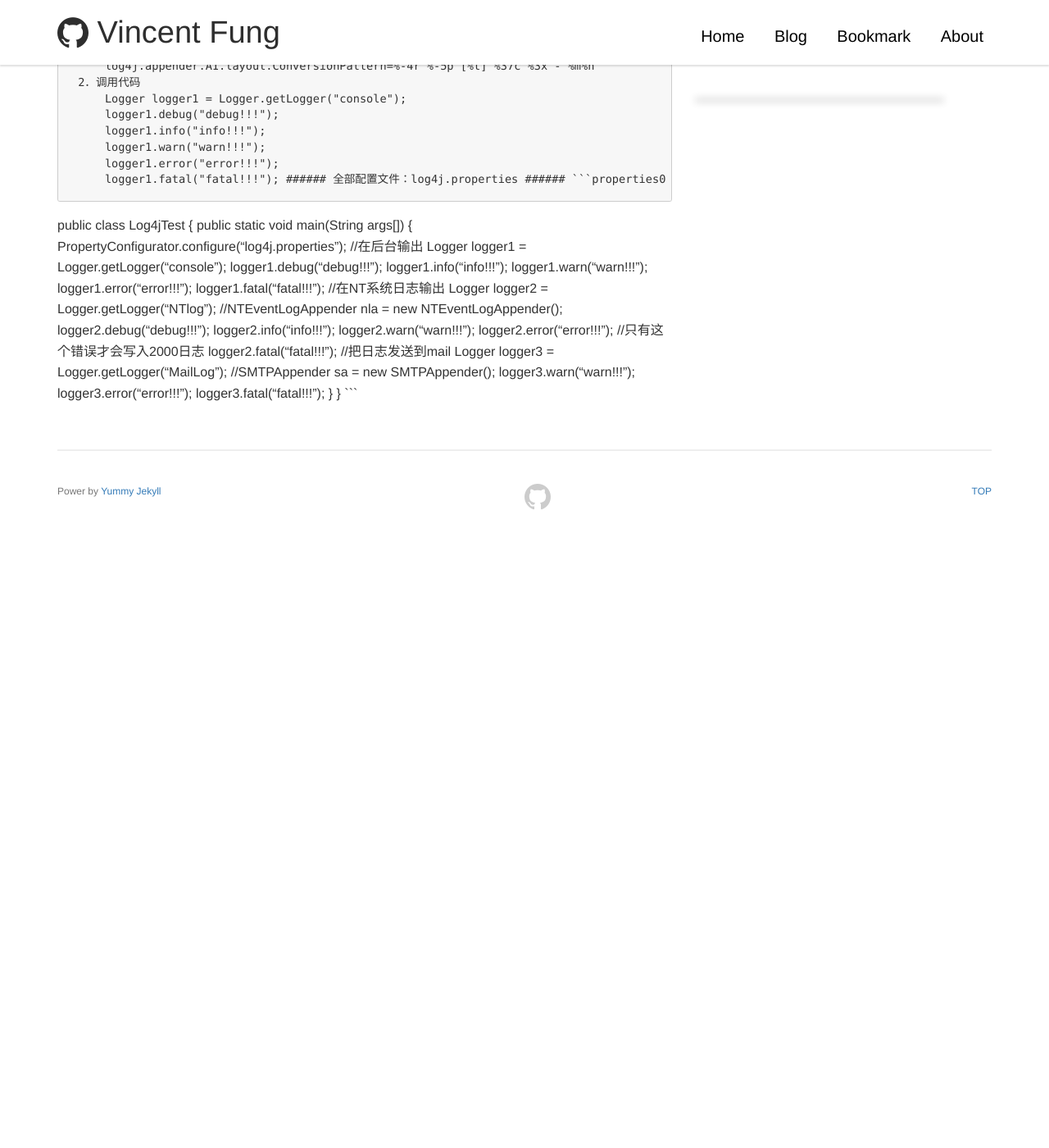
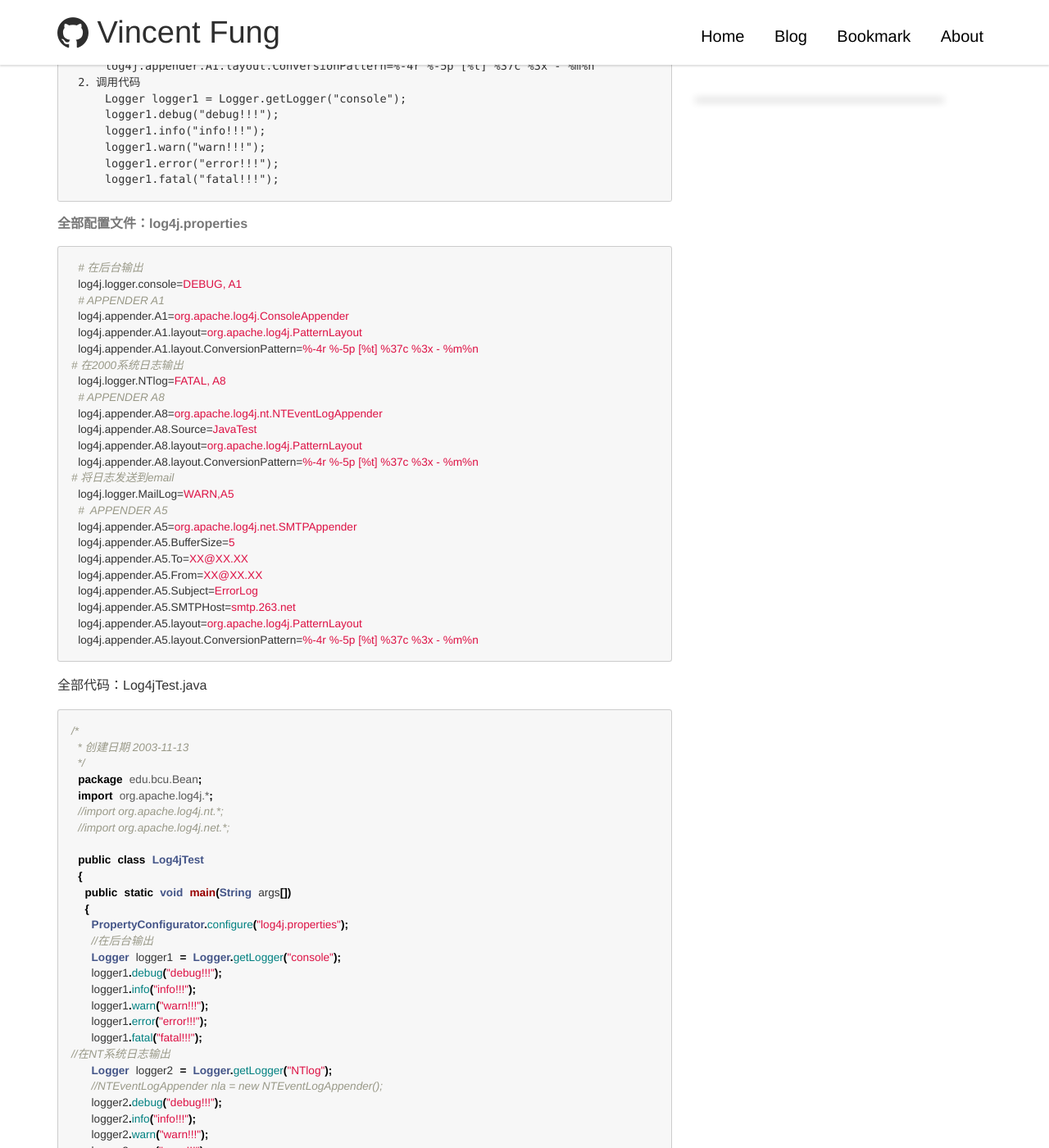
Before and after one commit to vincentfeng/vincentfeng.github.io, a Jekyll site: the page built from _posts/2011/2011-06-12-Log4j-入门系列（一）.md, in a window 1280 px wide and 1400 px high, scrolled down 5141 px. Shown: the whole window at 82% size. Built offline with Jekyll 4.4.1, drawn with Linux system fonts in a browser that asks for light colours; comment, search, counter and statistics services are not loaded; before the commit the page ends 5771 px from its top, so only the background shows below that; some of the changed text lies outside the part shown.

Commit message:
update log4j

````diff
--- a/_posts/2011/2011-06-12-Log4j-入门系列（一）.md
+++ b/_posts/2011/2011-06-12-Log4j-入门系列（一）.md
@@ -359,8 +359,10 @@ log4j.appender.im.layout.ConversionPattern =[framework] %d - %c -%-4r [%t] %-5p
          logger1.warn("warn!!!");
          logger1.error("error!!!");
          logger1.fatal("fatal!!!");
+
 ###### 全部配置文件：log4j.properties ######
-```properties0
+
+```properties
  # 在后台输出
  log4j.logger.console=DEBUG, A1
  # APPENDER A1
````
